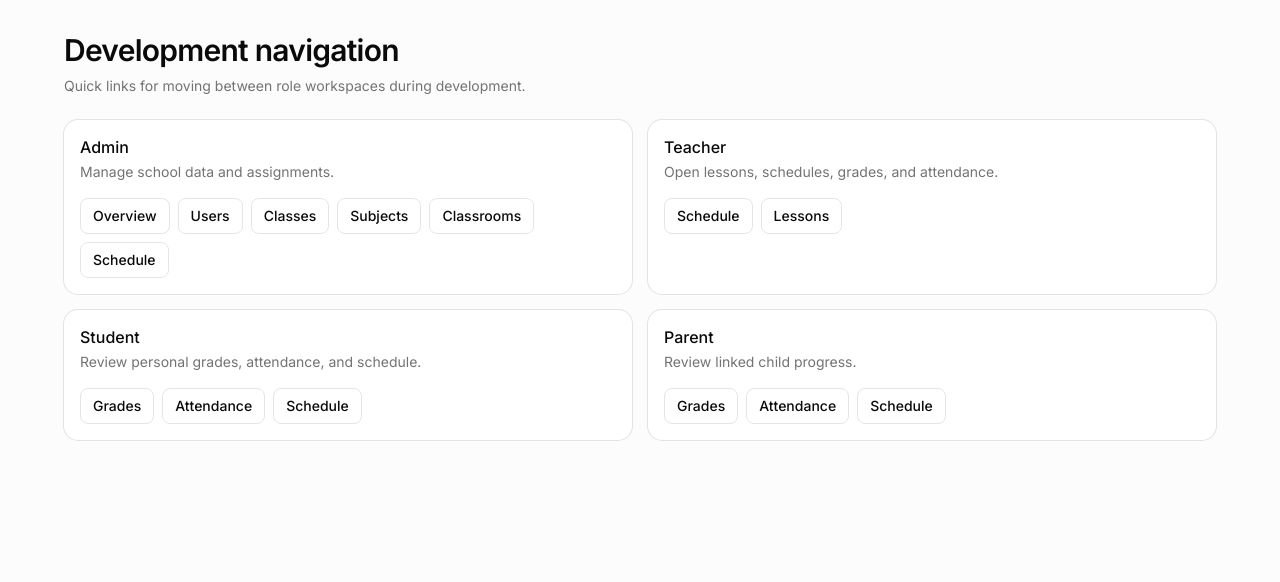
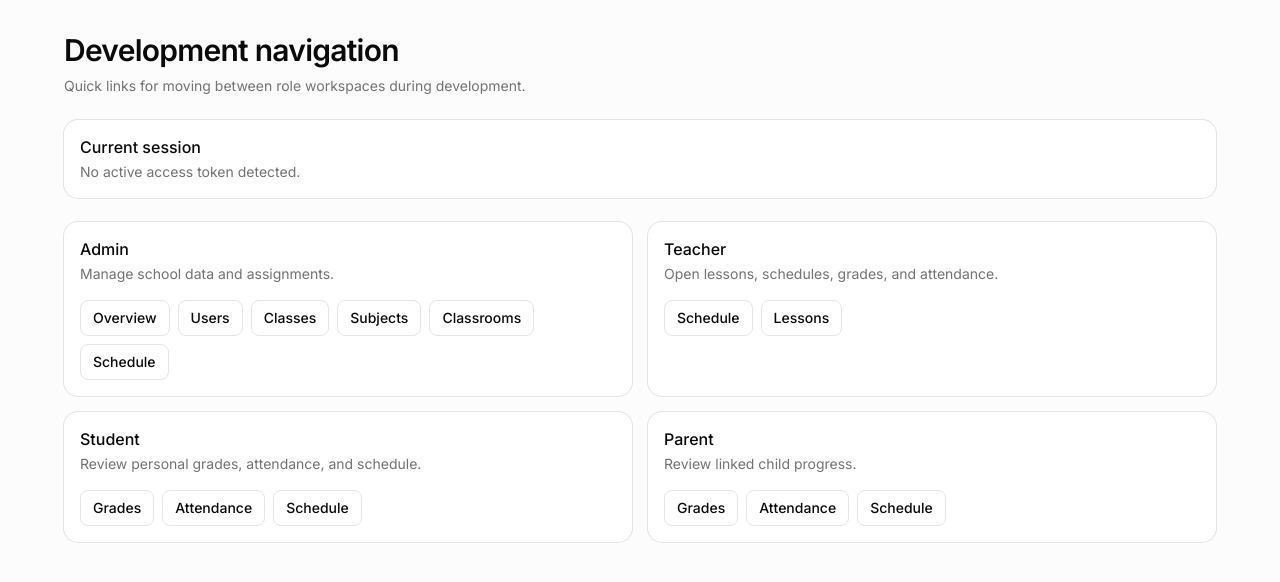
Before and after one commit to maxempolk/school-achivements, a Next.js app in the folder apps/web/: page / in a window 1280 px wide. Shown: the top 582 px of the page. Built offline with nearby package versions, Linux system fonts and the light colour scheme; no server answers.

Commit message:
feat: add role-based route middleware

```diff
--- a/apps/web/app/page.tsx
+++ b/apps/web/app/page.tsx
@@ -1,3 +1,4 @@
+import { cookies } from 'next/headers';
 import Link from 'next/link';
 
 import {
@@ -49,7 +50,47 @@ const sections = [
   },
 ] as const;
 
-export default function Home() {
+type AccessTokenPayload = {
+  email?: string;
+  role?: string;
+};
+
+function decodeAccessTokenPayload(accessToken: string) {
+  const [, payload] = accessToken.split('.');
+
+  if (!payload) {
+    return null;
+  }
+
+  try {
+    const base64 = payload.replace(/-/g, '+').replace(/_/g, '/');
+    const paddedBase64 = base64.padEnd(
+      base64.length + ((4 - (base64.length % 4)) % 4),
+      '=',
+    );
+    const decodedPayload = Buffer.from(paddedBase64, 'base64').toString(
+      'utf-8',
+    );
+
+    return JSON.parse(decodedPayload) as AccessTokenPayload;
+  } catch {
+    return null;
+  }
+}
+
+async function getCurrentSession() {
+  const accessToken = (await cookies()).get('access_token')?.value;
+
+  if (!accessToken) {
+    return null;
+  }
+
+  return decodeAccessTokenPayload(accessToken);
+}
+
+export default async function Home() {
+  const session = await getCurrentSession();
+
   return (
     <main className="min-h-screen bg-muted/30 px-4 py-8 sm:px-6">
       <section className="mx-auto flex w-full max-w-6xl flex-col gap-6">
@@ -61,6 +102,17 @@ export default function Home() {
             Quick links for moving between role workspaces during development.
           </p>
         </div>
+
+        <Card>
+          <CardHeader>
+            <CardTitle>Current session</CardTitle>
+            <CardDescription>
+              {session?.role
+                ? `Signed in as ${session.role}${session.email ? ` (${session.email})` : ''}.`
+                : 'No active access token detected.'}
+            </CardDescription>
+          </CardHeader>
+        </Card>
 
         <div className="grid gap-4 md:grid-cols-2">
           {sections.map((section) => (
--- /dev/null
+++ b/apps/web/app/session/refresh/page.tsx
@@ -0,0 +1,72 @@
+'use client';
+
+import { Suspense, useEffect } from 'react';
+import { useRouter, useSearchParams } from 'next/navigation';
+
+import { Card, CardContent } from '@/components/ui/card';
+import { Skeleton } from '@/components/ui/skeleton';
+
+function getSafeRedirectPath(redirect: string | null) {
+  if (!redirect || !redirect.startsWith('/') || redirect.startsWith('//')) {
+    return '/dashboard';
+  }
+
+  if (redirect.startsWith('/session/refresh')) {
+    return '/dashboard';
+  }
+
+  return redirect;
+}
+
+function SessionRefresh() {
+  const router = useRouter();
+  const searchParams = useSearchParams();
+  const redirect = getSafeRedirectPath(searchParams.get('redirect'));
+
+  useEffect(() => {
+    async function refreshSession() {
+      const response = await fetch('/api/auth/refresh', {
+        method: 'POST',
+      });
+
+      if (response.ok) {
+        router.replace(redirect);
+        router.refresh();
+        return;
+      }
+
+      const loginUrl = new URL('/login', window.location.origin);
+
+      loginUrl.searchParams.set('redirect', redirect);
+      router.replace(`${loginUrl.pathname}${loginUrl.search}`);
+    }
+
+    refreshSession().catch(() => {
+      const loginUrl = new URL('/login', window.location.origin);
+
+      loginUrl.searchParams.set('redirect', redirect);
+      router.replace(`${loginUrl.pathname}${loginUrl.search}`);
+    });
+  }, [redirect, router]);
+
+  return (
+    <main className="min-h-screen bg-muted/30 px-4 py-8 sm:px-6">
+      <section className="mx-auto flex w-full max-w-md flex-col gap-4">
+        <Card>
+          <CardContent className="flex flex-col gap-3 px-4 py-8">
+            <Skeleton className="h-5 w-40" />
+            <Skeleton className="h-4 w-64" />
+          </CardContent>
+        </Card>
+      </section>
+    </main>
+  );
+}
+
+export default function SessionRefreshPage() {
+  return (
+    <Suspense fallback={null}>
+      <SessionRefresh />
+    </Suspense>
+  );
+}
--- a/apps/web/middleware.ts
+++ b/apps/web/middleware.ts
@@ -1,16 +1,135 @@
 import { NextResponse, type NextRequest } from 'next/server';
 
+type Role = 'ADMIN' | 'TEACHER' | 'STUDENT' | 'PARENT';
+
+type AccessTokenPayload = {
+  exp?: number;
+  role?: string;
+};
+
+const accessTokenCookie = 'access_token';
+const refreshTokenCookie = 'refresh_token';
+
+const roleHomePath: Record<Role, string> = {
+  ADMIN: '/admin',
+  TEACHER: '/teacher/schedule',
+  STUDENT: '/student/grades',
+  PARENT: '/parent/grades',
+};
+
+const protectedRoleRoutes: Array<{
+  prefix: string;
+  role: Role;
+}> = [
+  {
+    prefix: '/admin',
+    role: 'ADMIN',
+  },
+  {
+    prefix: '/teacher',
+    role: 'TEACHER',
+  },
+  {
+    prefix: '/student',
+    role: 'STUDENT',
+  },
+  {
+    prefix: '/parent',
+    role: 'PARENT',
+  },
+];
+
+function getRedirectPath(req: NextRequest) {
+  return `${req.nextUrl.pathname}${req.nextUrl.search}`;
+}
+
+function redirectToLogin(req: NextRequest) {
+  const loginUrl = new URL('/login', req.url);
+
+  loginUrl.searchParams.set('redirect', getRedirectPath(req));
+
+  return NextResponse.redirect(loginUrl);
+}
+
+function redirectToSessionRefresh(req: NextRequest) {
+  const refreshUrl = new URL('/session/refresh', req.url);
+
+  refreshUrl.searchParams.set('redirect', getRedirectPath(req));
+
+  return NextResponse.redirect(refreshUrl);
+}
+
+function decodeAccessTokenPayload(accessToken: string) {
+  const [, payload] = accessToken.split('.');
+
+  if (!payload) {
+    return null;
+  }
+
+  try {
+    const base64 = payload.replace(/-/g, '+').replace(/_/g, '/');
+    const paddedBase64 = base64.padEnd(
+      base64.length + ((4 - (base64.length % 4)) % 4),
+      '=',
+    );
+
+    return JSON.parse(atob(paddedBase64)) as AccessTokenPayload;
+  } catch {
+    return null;
+  }
+}
+
+function getRoleFromAccessToken(accessToken: string) {
+  const payload = decodeAccessTokenPayload(accessToken);
+
+  if (!payload?.role || !isRole(payload.role)) {
+    return null;
+  }
+
+  if (payload.exp && payload.exp <= Math.floor(Date.now() / 1000)) {
+    return null;
+  }
+
+  return payload.role;
+}
+
+function isRole(value: string): value is Role {
+  return (
+    value === 'ADMIN' ||
+    value === 'TEACHER' ||
+    value === 'STUDENT' ||
+    value === 'PARENT'
+  );
+}
+
+function getRequiredRole(pathname: string) {
+  return protectedRoleRoutes.find(({ prefix }) => {
+    return pathname === prefix || pathname.startsWith(`${prefix}/`);
+  })?.role;
+}
+
 export function middleware(req: NextRequest) {
-  const accessToken = req.cookies.get('access_token')?.value;
-  const refreshToken = req.cookies.get('refresh_token')?.value;
+  const accessToken = req.cookies.get(accessTokenCookie)?.value;
+  const refreshToken = req.cookies.get(refreshTokenCookie)?.value;
 
   if (!accessToken && !refreshToken) {
-    // return NextResponse.redirect(new URL('/login', request.url));
-    const loginUrl = new URL('/login', req.url);
+    return redirectToLogin(req);
+  }
 
-    loginUrl.searchParams.set('redirect', req.nextUrl.pathname);
+  if (!accessToken) {
+    return redirectToSessionRefresh(req);
+  }
 
-    return NextResponse.redirect(loginUrl);
+  const role = getRoleFromAccessToken(accessToken);
+
+  if (!role) {
+    return refreshToken ? redirectToSessionRefresh(req) : redirectToLogin(req);
+  }
+
+  const requiredRole = getRequiredRole(req.nextUrl.pathname);
+
+  if (requiredRole && requiredRole !== role) {
+    return NextResponse.redirect(new URL(roleHomePath[role], req.url));
   }
 
   return NextResponse.next();
@@ -25,4 +144,3 @@ export const config = {
     '/parent/:path*',
   ],
 };
-// TODO: доделать
```
Also changed, not shown: 1 other file (tests, documents, lock files or other folders).
